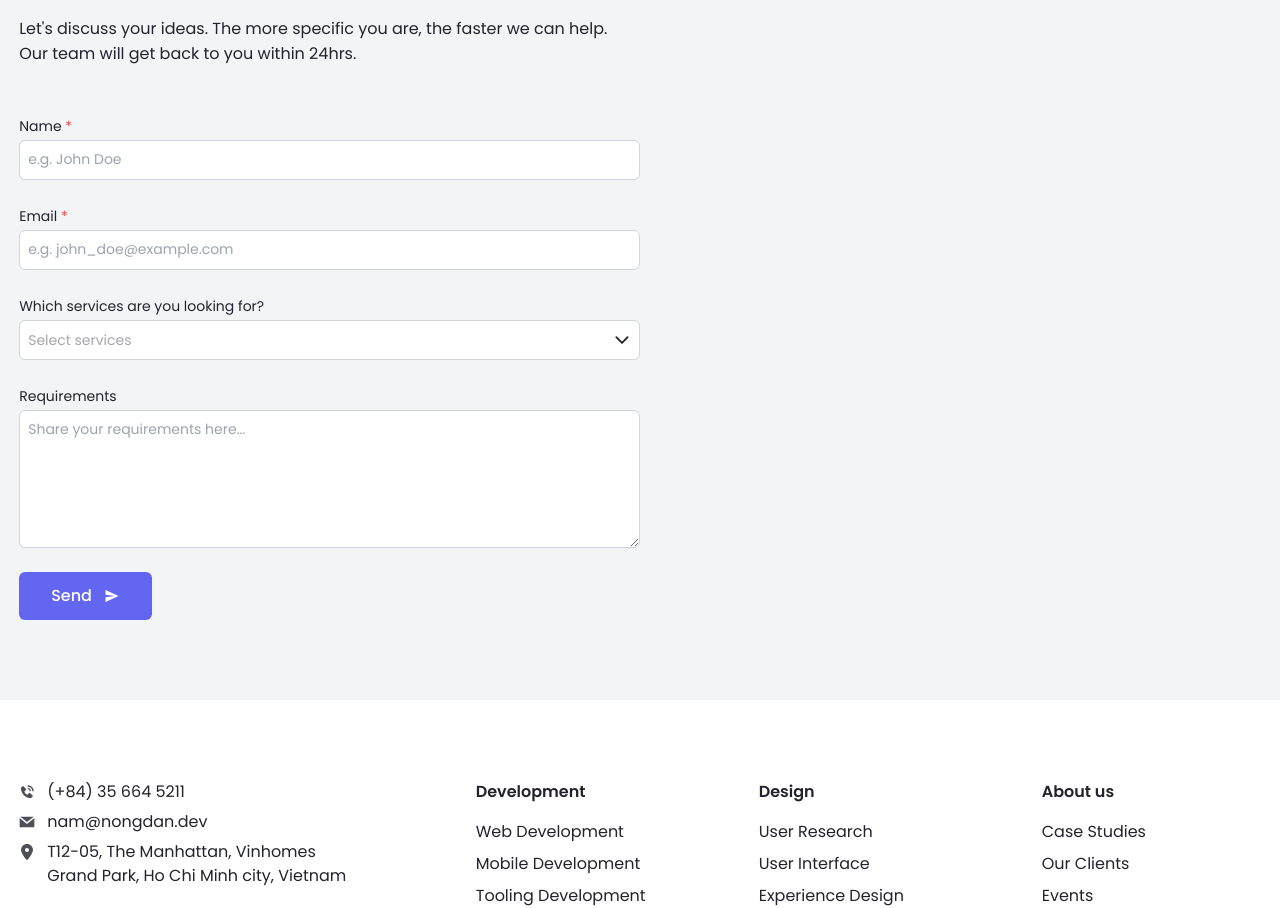
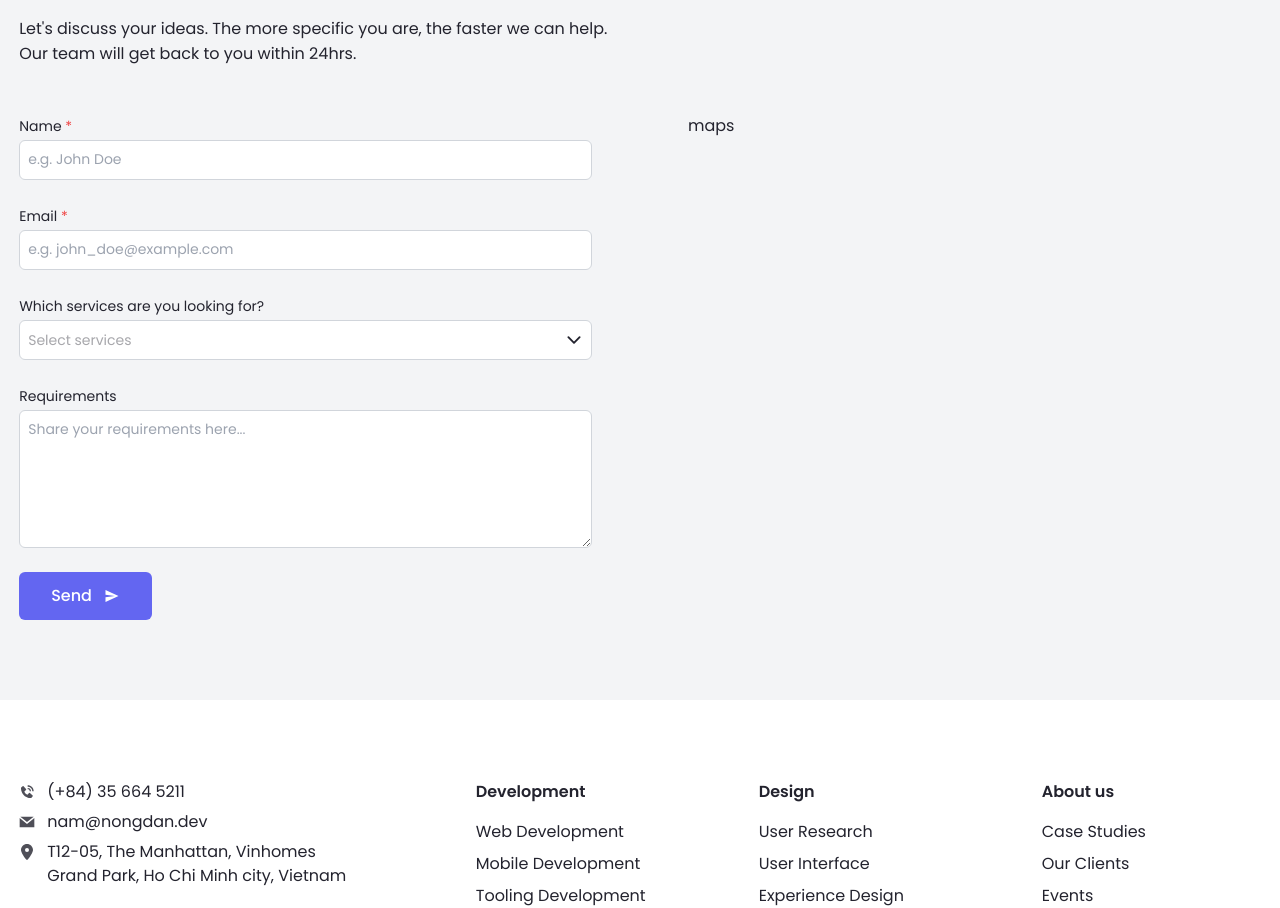
Before and after one commit to nongdan-dev/website, a React (Vite) app: page /contact in a window 1280 px wide. Shown: the part 1151-2059 px from the top of the page. Built offline with nearby package versions, Linux system fonts and the light colour scheme.

Commit message:
Update textarea

```diff
--- a/src/components/form/Textarea.tsx
+++ b/src/components/form/Textarea.tsx
@@ -1,15 +1,24 @@
 import { ComponentProps } from 'react'
 import { twMerge } from 'tailwind-merge'
 
-export type TextareaProps = ComponentProps<'textarea'>
+export type TextareaProps = ComponentProps<'textarea'> & {
+  __invalid?: true
+  __required?: true
+}
 
-export function Textarea({ rows = 6, className, ...props }: TextareaProps) {
+export function Textarea({
+  __invalid,
+  __required,
+  rows = 6,
+  className,
+  ...props
+}: TextareaProps) {
   return (
     <textarea
       rows={rows}
       {...props}
       className={twMerge(
-        'block w-full rounded-md border border-gray-300 p-2 text-sm outline-none hover:border-indigo-500 focus:border-indigo-500 focus:ring-2 focus:ring-indigo-500',
+        'block w-full rounded-md border border-gray-300 p-2 text-sm outline-none transition-colors hover:border-indigo-500 focus:border-indigo-500 focus:ring-2 focus:ring-indigo-500',
         className,
       )}
     />
--- a/src/pages/Contact/index.tsx
+++ b/src/pages/Contact/index.tsx
@@ -48,7 +48,7 @@ const FormSchema = z.object({
     .string({ required_error: 'Email is required' })
     .email('Invalid email address'),
   services: z.custom<(typeof options)[number]['options'] | undefined>(),
-  requirements: z.string(),
+  requirements: z.string().optional(),
 })
 
 type FormValues = z.infer<typeof FormSchema>
@@ -224,7 +224,7 @@ function ContactPage() {
               can help.
             </p>
             <p>Our team will get back to you within 24hrs.</p>
-            <div className='mt-12 grid grid-cols-2'>
+            <div className='mt-12 grid grid-cols-2 gap-24'>
               <form onSubmit={_handleSubmit(handleSubmit)}>
                 <FormField label='Name' name='name' control={control} required>
                   <Input placeholder='e.g. John Doe' />
@@ -260,6 +260,7 @@ function ContactPage() {
                   <IoMdSend />
                 </Button>
               </form>
+              <div>maps</div>
             </div>
           </div>
         )}
```
